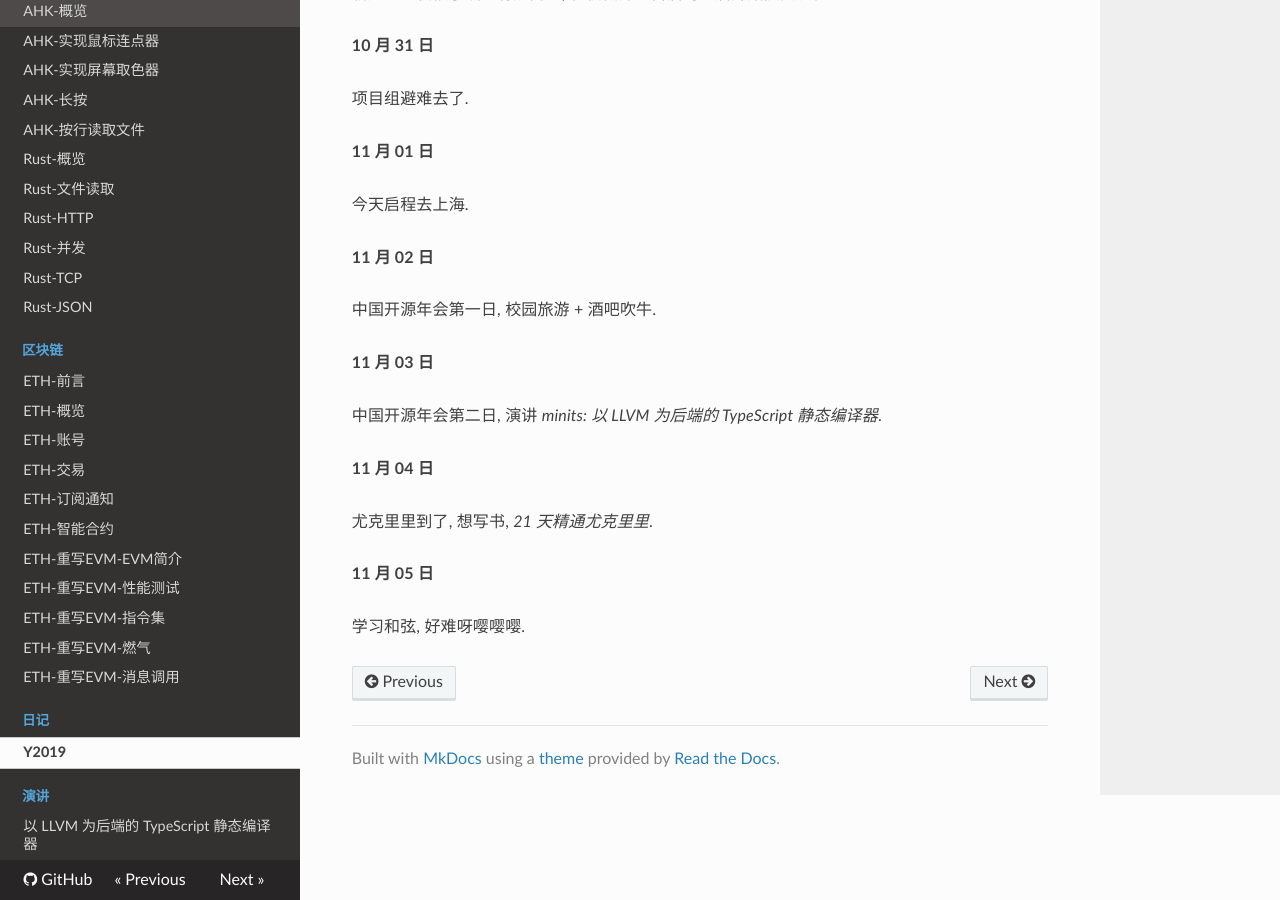
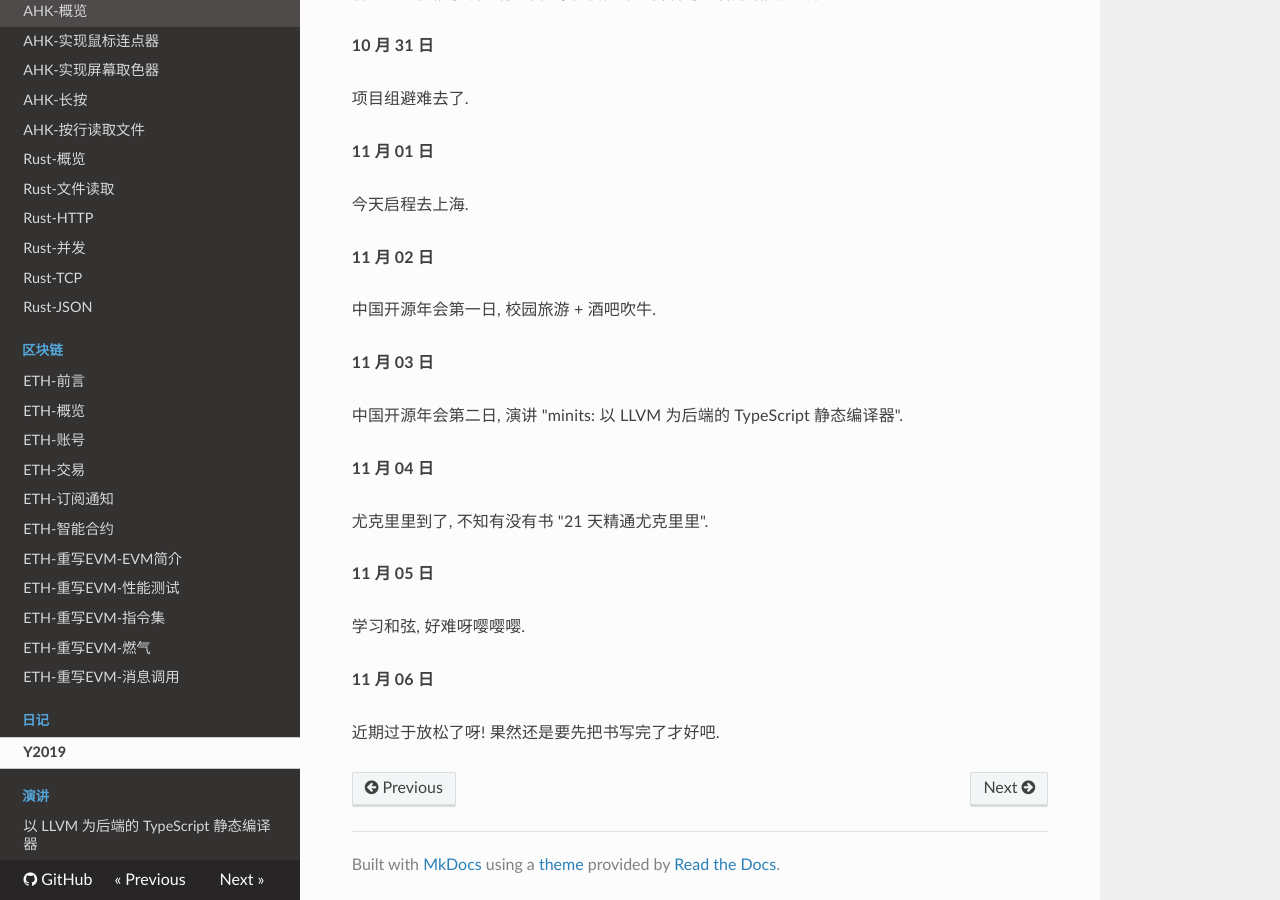
Before and after one commit to mohanson/accu, an MkDocs documentation site: the page built from docs/content/diary/2019.md, in a window 1280 px wide and 900 px high, scrolled down 2001 px. Built offline with MkDocs 1.6.1, drawn with Linux system fonts in a browser that asks for light colours; nearby versions of some CDN libraries.

Commit message:
2019-11-06 11:24:11

```diff
--- a/docs/content/diary/2019.md
+++ b/docs/content/diary/2019.md
@@ -84,12 +84,16 @@ Sekai, Sekai, Sekai!
 
 **11 月 03 日**
 
-中国开源年会第二日, 演讲 *minits: 以 LLVM 为后端的 TypeScript 静态编译器*.
+中国开源年会第二日, 演讲 "minits: 以 LLVM 为后端的 TypeScript 静态编译器".
 
 **11 月 04 日**
 
-尤克里里到了, 想写书, *21 天精通尤克里里*.
+尤克里里到了, 不知有没有书 "21 天精通尤克里里".
 
 **11 月 05 日**
 
 学习和弦, 好难呀嘤嘤嘤.
+
+**11 月 06 日**
+
+近期过于放松了呀! 果然还是要先把书写完了才好吧.
--- a/go.py
+++ b/go.py
@@ -23,7 +23,6 @@ def make():
         f.write('Pem1L7uAVI')
     with open('./site/google9b75b4b4147e247b.html', 'w') as f:
         f.write('google-site-verification: google9b75b4b4147e247b.html')
-    call('haze ln /src/rule.ls/rule.ls ./site/content/rule.ls')
 
 
 def main():
```
